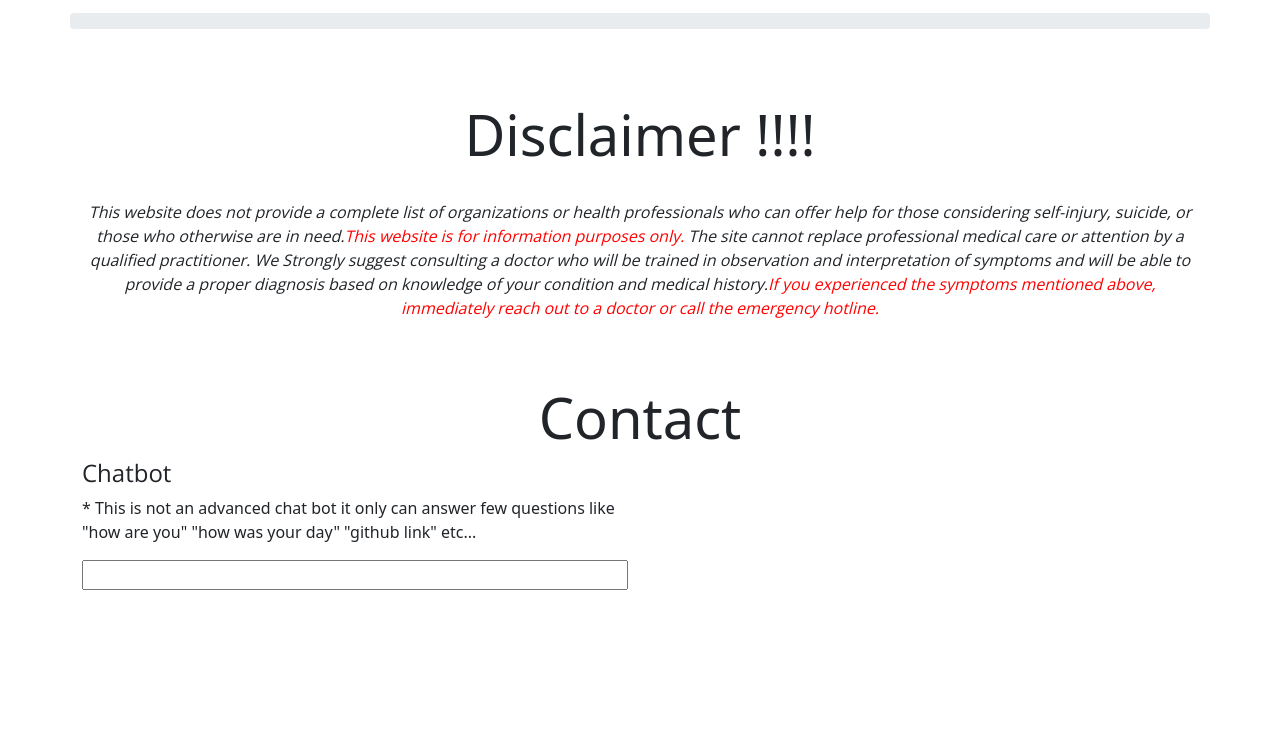
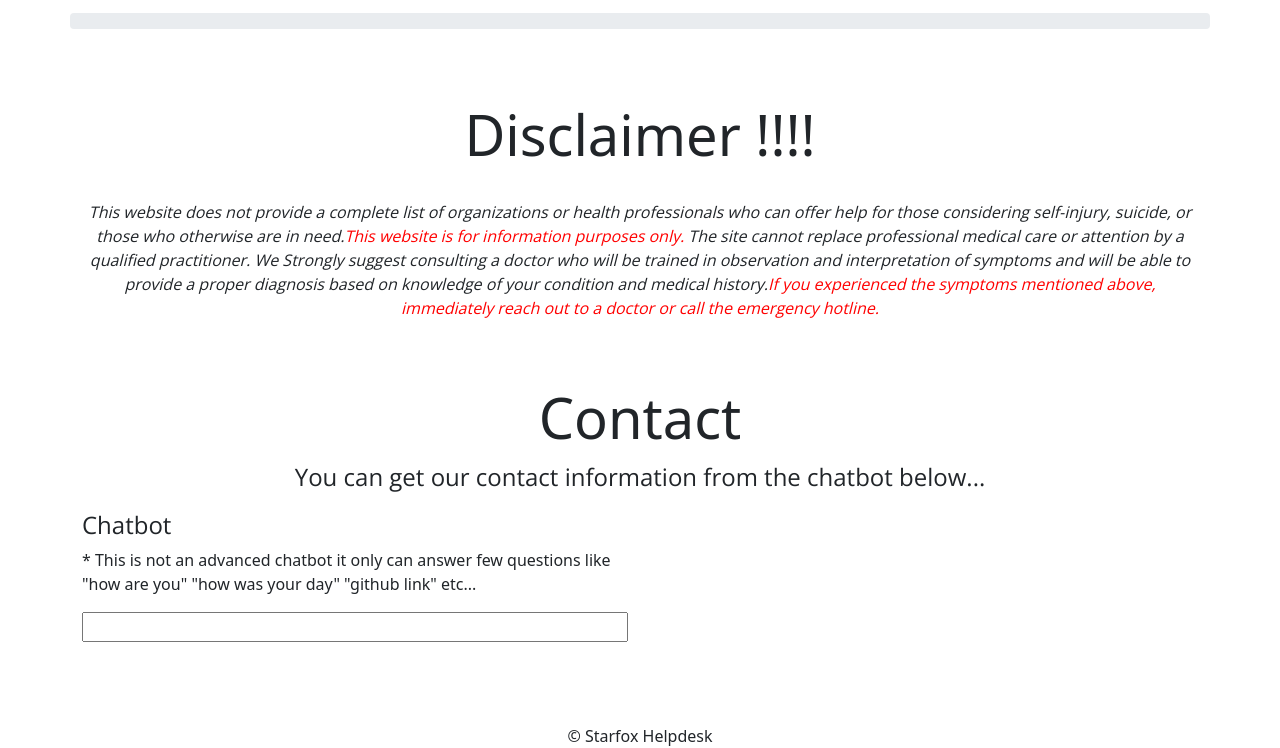
Before and after one commit to abindran-r/starfox-helpdesk, a plain HTML site: page index.html in a window 1280 px wide. Shown: the part 1291-2039 px from the top of the page. Before the commit the page ends 1963 px from the top, so only its background shows below. Drawn offline with nearby package versions, Linux system fonts and the light colour scheme.

Commit message:
footer added

```diff
--- a/index.html
+++ b/index.html
@@ -135,12 +135,13 @@
 
     <div style="padding-bottom: 50px;" id="contact">
       <h3 class="display-4 text-center">Contact</h3>
+      <p class="font fontSize text-center">You can get our contact information from the chatbot below...</p>
       <div class="container">
         <div class="row">
           <div class="col">
             <div class="d-flex justify-content-center flex-column">
               <h3 class="font fontSize">Chatbot</h3>
-              <p>* This is not an advanced chat bot it only can answer few questions like "how are you" "how was your day"  "github link" etc... </p>
+              <p>* This is not an advanced chatbot it only can answer few questions like "how are you" "how was your day"  "github link" etc... </p>
               <input type="text" id="queries" class="mb-3" >
 
               <p class="align-left"><span id="answer"></span></p>
@@ -151,6 +152,9 @@
       </div>
     </div>
 
+    <footer class="footer text-center">
+        &copy; Starfox Helpdesk
+    </footer>
     <!-- Option 1: Bootstrap Bundle with Popper -->
     <script src="https://cdn.jsdelivr.net/npm/bootstrap@5.0.0/dist/js/bootstrap.bundle.min.js" integrity="sha384-p34f1UUtsS3wqzfto5wAAmdvj+osOnFyQFpp4Ua3gs/ZVWx6oOypYoCJhGGScy+8" crossorigin="anonymous"></script>
     <script src="script.js"></script>
--- a/style.css
+++ b/style.css
@@ -28,3 +28,6 @@ label,.font{
      width: 100%;
      top: 0;
 }
+/* .footer{
+     display: ;
+} */
```
